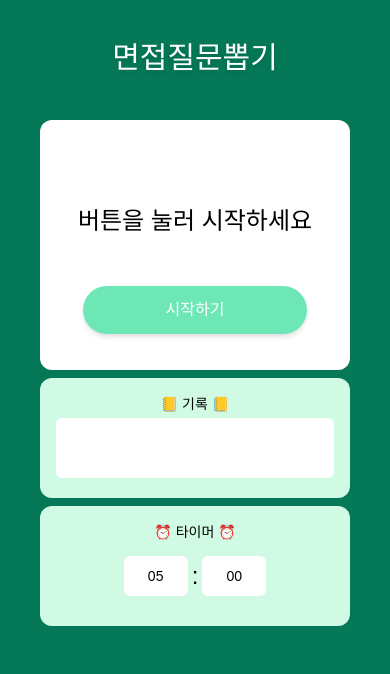
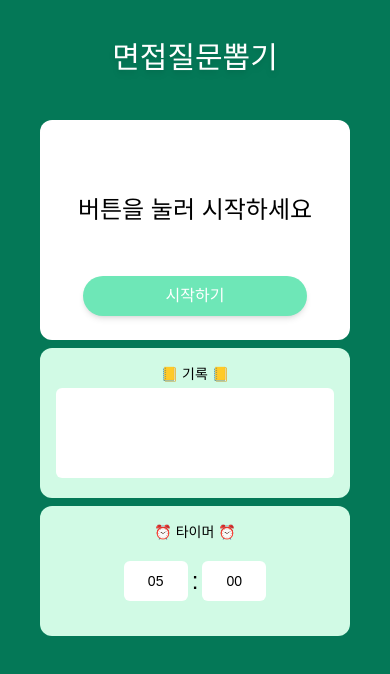
Before and after one commit to devkyoung2/InterviewDeepDive, a React app in the folder client/: page / in a window 390 px wide. Shown: the top 674 px of the page. Built offline with nearby package versions, Linux system fonts and the light colour scheme; a web font is replaced by a local one.

Commit message:
[feat] : 이전 질문 렌더링 기능 구현

```diff
--- a/client/src/App.tsx
+++ b/client/src/App.tsx
@@ -13,6 +13,7 @@ type TQuestion = {
 const App = () => {
   const [question, setQuestion] = useState<string>('버튼을 눌러 시작하세요');
   const [btnText, setBtnText] = useState<'시작하기' | '다른문제'>('시작하기');
+  const [history, setHistory] = useState<string[]>([]);
   const {
     handleInputChange,
     handleStart,
@@ -26,6 +27,7 @@ const App = () => {
     const questionNum = Math.ceil(Math.random() * MAX).toString();
 
     const data = JavaScript as TQuestion;
+    const newQuestion = data[questionNum].question;
 
     if (
       btnText === '시작하기' &&
@@ -33,7 +35,10 @@ const App = () => {
     ) {
       handleStart();
       setBtnText('다른문제');
-      setQuestion(data[questionNum].question);
+      setQuestion(newQuestion);
+    } else {
+      setHistory([...history, newQuestion]);
+      setQuestion(newQuestion);
     }
   };
 
@@ -51,9 +56,7 @@ const App = () => {
     };
   };
 
-  useEffect(() => {
-    disableScroll();
-  }, []);
+  useEffect(disableScroll, []);
 
   return (
     <div className='h-screen w-full bg-emerald-700 text-center p-10 md:py-20 flex flex-col'>
@@ -61,24 +64,30 @@ const App = () => {
         면접질문뽑기
       </h1>
       <div className='grid grid-cols-1 lg:grid-cols-[4fr_1fr] gap-2 lg:gap-8 lg:h-full md:px-20 2xl:px-40 font-GoormSansBold '>
-        <div className='bg-white rounded-xl px-4 py-9 relative flex flex-col justify-between items-center h-[250px] lg:h-auto'>
+        <div className='bg-white rounded-xl px-4 py-6 relative flex flex-col justify-between items-center h-[220px] lg:h-auto'>
           <div className='grow flex items-center justify-center text-2xl sm:text-3xl xl:text-4xl'>
             {question}
           </div>
           <button
             type='button'
-            className='w-56 sm:w-80 xl:w-96 2xl:w-[400px] rounded-full shadow-md bg-emerald-300 h-12 2xl:h-14 text-base sm:text-xl text-white'
+            className='w-56 sm:w-80 xl:w-96 2xl:w-[400px] rounded-full shadow-md bg-emerald-300 h-10 2xl:h-14 text-base sm:text-xl text-white'
             onClick={selectQuestion}
           >
             {btnText}
           </button>
         </div>
         <div className='lg:flex lg:flex-col'>
-          <div className='flex flex-col items-center bg-emerald-100 rounded-xl p-4 h-[120px] text-sm grow'>
+          <div className='flex flex-col items-center bg-emerald-100 rounded-xl p-4 h-[150px] text-sm grow'>
             <p className='xl:text-xl'>📒 기록 📒</p>
-            <ul className='grow px-3 w-full flex flex-col items-start justify-center lg:justify-start text-xs pt-3 bg-white m-1 lg:m-3 rounded-md'></ul>
+            <ul className='grow px-3 w-full flex flex-col items-start lg:justify-start text-xs pt-3 bg-white m-1 lg:m-3 rounded-md overflow-y-auto'>
+              {history.map((item, index) => (
+                <li key={index} className='mb-1'>
+                  🔹{item}
+                </li>
+              ))}
+            </ul>
           </div>
-          <div className='flex flex-col items-center bg-emerald-100 rounded-xl p-4 h-[120px] xl:h-[160px] text-sm mt-2 '>
+          <div className='flex flex-col items-center bg-emerald-100 rounded-xl p-4 h-[130px] xl:h-[160px] text-sm mt-2 '>
             <p className='xl:text-xl'>⏰ 타이머 ⏰</p>
             <div className='flex grow items-center lg:text-xl'>
               <input
```
